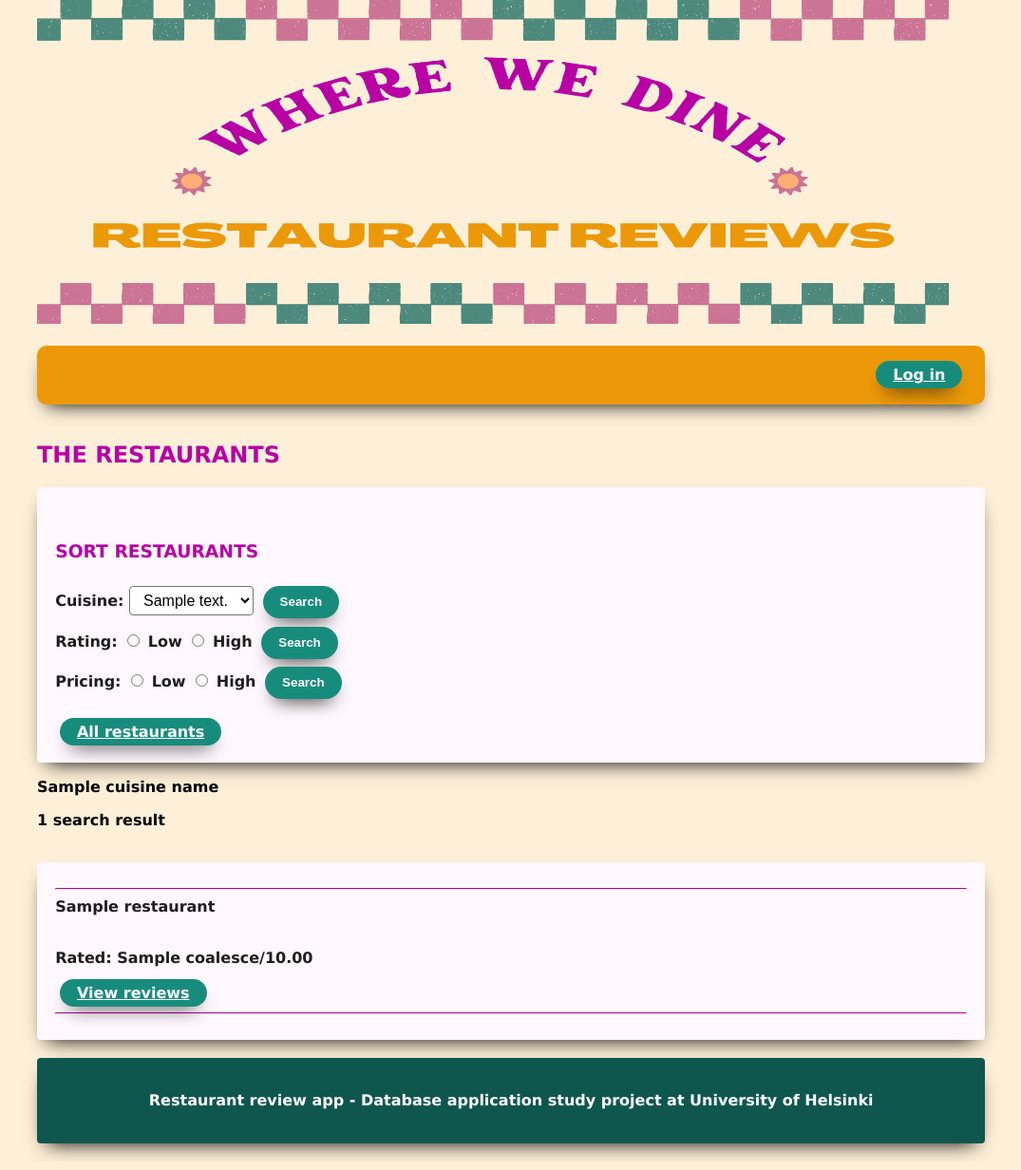
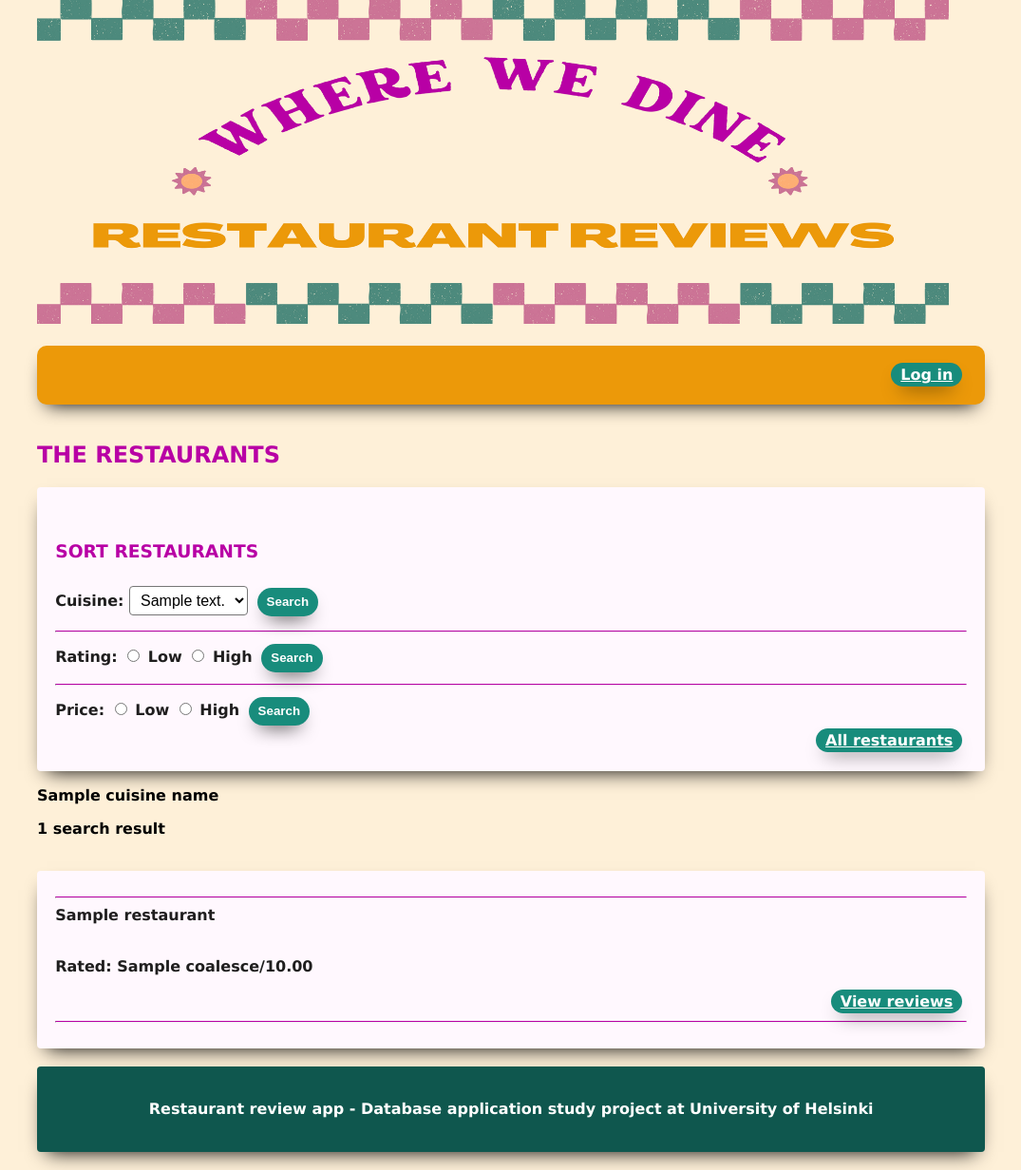
Before and after one commit to leinson/where-we-dine, a Flask app: template templates/index.html in a window 1280 px wide. Shown: the whole page at 95% size, without its empty margins (121-1196 px from the left). Run offline with Flask 3, Linux system fonts and the light colour scheme; the template is opened without the code that fills it: most values are stand-ins (such as "Sample title", 1, 10 or a date in 2020).

Commit message:
button placement css and html

```diff
--- a/static/style.css
+++ b/static/style.css
@@ -42,7 +42,7 @@ input[type=submit] {
     line-height: 24px;
     opacity: 1;
     outline: 0 solid transparent;
-    padding: 5px 18px;
+    padding: 3px 10px;
     user-select: none;
     -webkit-user-select: none;
     touch-action: manipulation;
@@ -53,7 +53,7 @@ input[type=submit] {
 }
 
 input[type=text] {
-    width: 50%;
+    width: 30%;
     padding: 5px 10px;
     margin: 8px 0;
     border-radius: 4px;
@@ -61,7 +61,7 @@ input[type=text] {
 }
 
 input[type=password] {
-    width: 50%;
+    width: 30%;
     padding: 5px 10px;
     margin: 8px 0;
     border-radius: 4px;
@@ -76,7 +76,7 @@ textarea {
 }
 
 select {
-    padding: 5px 10px;
+    padding: 5px 7px;
     margin: 8px 0;
     border-radius: 4px;
     font-size:medium;
@@ -104,7 +104,7 @@ a {
     line-height: 24px;
     opacity: 1;
     outline: 0 solid transparent;
-    padding: 5px 18px;
+    padding: 3px 10px;
     user-select: none;
     -webkit-user-select: none;
     touch-action: manipulation;
@@ -112,6 +112,10 @@ a {
     word-break: break-word;
     border: 0;
     margin: 0.3em;;
+}
+
+.right_align {
+    text-align: right;
 }
 
 .lists {
--- a/templates/index.html
+++ b/templates/index.html
@@ -37,6 +37,7 @@
                 <input type="submit" value="Search">
                 <input type="hidden" name="csrf_token" value="{{ session.csrf_token }}">
             </form>
+            <hr>
             <form action="/sort_by_score" method=POST>
                 <label for="score">Rating:</label>
                 <input type="radio" id="score" name="score" value="Low" required>
@@ -46,8 +47,9 @@
                 <input type="submit" value="Search">
                 <input type="hidden" name="csrf_token" value="{{ session.csrf_token }}">
             </form>
+            <hr>
             <form action="/sort_by_price" method=POST>
-                <label for="price">Pricing:</label>
+                <label for="price">Price:</label>
                 <input type="radio" id="price" name="price" value="Low" required>
                 <label for="price">Low</label>
                 <input type="radio" id="price" name="price" value="High" required>
@@ -55,8 +57,9 @@
                 <input type="submit" value="Search">
                 <input type="hidden" name="csrf_token" value="{{ session.csrf_token }}">
             </form>
-            <br>
-            <a href="/">All restaurants</a><br>
+            <div class="right_align">
+                <a href="/">All restaurants</a><br>
+            </div>
         </div>
         <p>{{ cuisine_name }}</p>
         {% if count == 1 %}
@@ -74,7 +77,9 @@
                 {% else %}
                     <p>Rated: {{ restaurant.coalesce }}/10.00</p>
                 {% endif %}
-                <a href="/reviews/{{ restaurant.id }}">View reviews</a>
+                <div class="right_align">
+                    <a href="/reviews/{{ restaurant.id }}">View reviews</a>
+                </div>
                 <hr>
             {% endfor %}
         </div>
--- a/templates/reviews.html
+++ b/templates/reviews.html
@@ -26,9 +26,11 @@
                 <br>
                 Price: {{ restaurant.price }}<br>
                 <br>
+                <div class="right_align">
                     {% if restaurant.web_link != '' %}
                         <a href="{{ restaurant.web_link }}" target="_blank">Restaurant's website</a>
                     {% endif %}
+                </div>
             </p>
             Cuisine: -
             {% for cuisine in cuisines %}
@@ -44,11 +46,13 @@
                 <a href="/login">Log in</a> to write a review<br>
             {% endif %}
         </div>
+        <div class="right_align">
             {% if count == 1 %}
                 <p>This restaurant has {{ count }} review</p>
             {% else %}
                 <p>This restaurant has {{ count }} reviews</p>
             {% endif %}
+        </div>
         <br>
         {% for review in reviews %}
             <div class="lists">
@@ -64,12 +68,14 @@
                     <br>
                     Review submitted at {{ review.sent_at }}<br>
                 </p>
+                <div class="right_align">
                     {% if is_admin == True %}
                     <form action="/delete_review/{{ review.id }}" method=POST>
                         <input type="submit" value="Delete review">
                         <input type="hidden" name="csrf_token" value="{{ session.csrf_token }}">
                     </form>
                     {% endif %}
+                </div>
                 <hr>
             </div>
         {% endfor %}
```
Also changed, not shown: templates/user.html (+6 -4 lines). Lines whose indentation alone changed are shown as unchanged.
